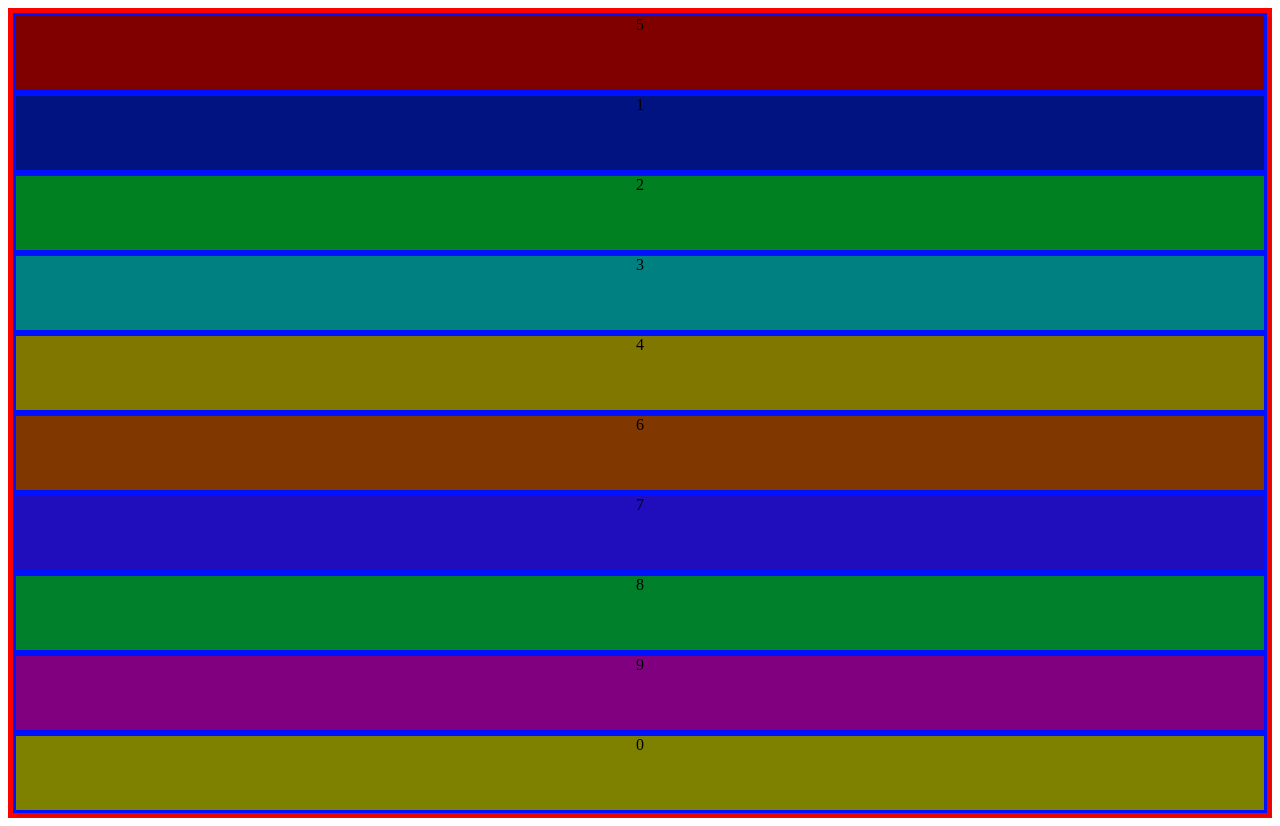
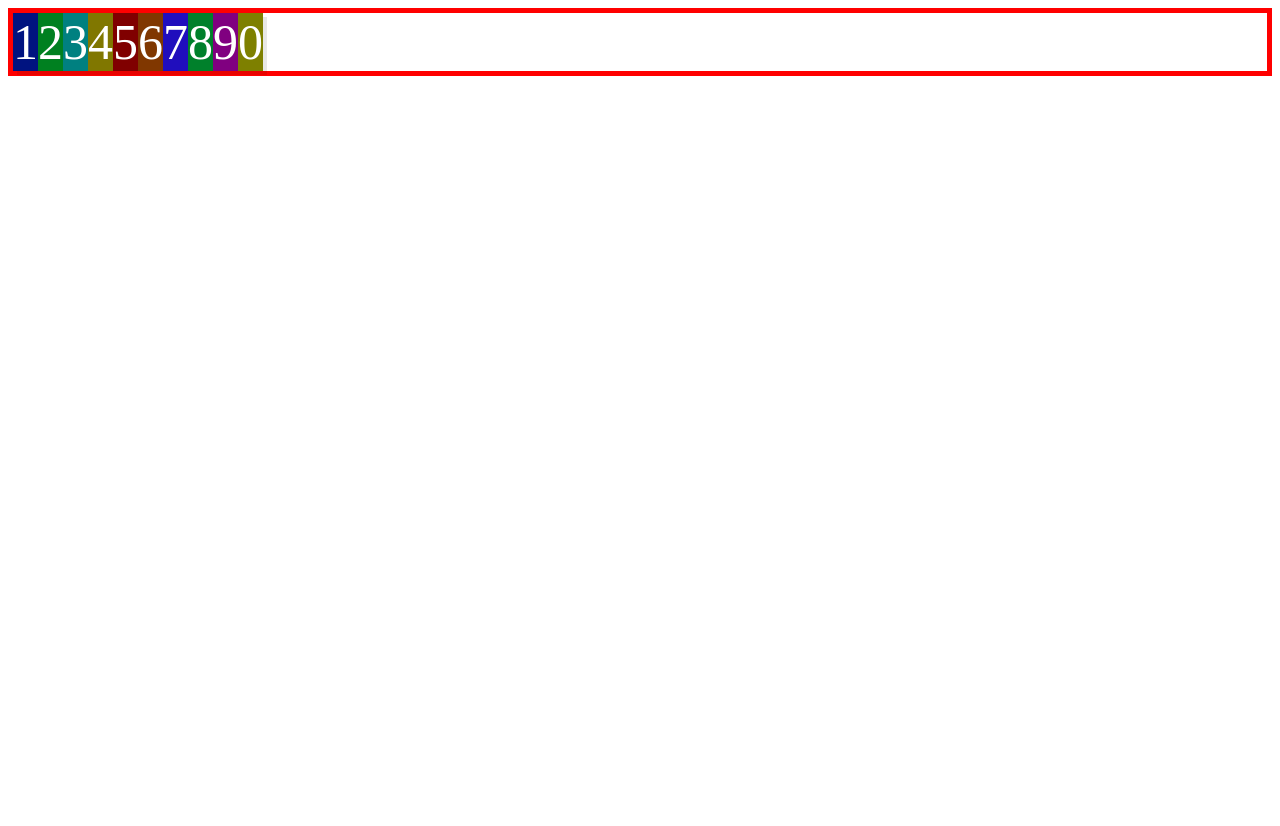
Before and after one commit to EzeBernardine/100daysofcode, a plain HTML site: page css-flex/display.html in a window 1280 px wide. After the commit the page ends 800 px from the top, so only its background shows below. Drawn offline with Linux system fonts and the light colour scheme.

Commit message:
justify content and a little bit of order highlight

```diff
--- a/css-flex/display.html
+++ b/css-flex/display.html
@@ -10,10 +10,8 @@
     .box {
      text-align: center;
      box-shadow: 4px 4px 0 #201f021a;
-     /* font-size:80px; */
-     border: 3px solid #0011ff;
-     /* width: 300px;   */
-     order: 1
+     font-size: 50px;
+     color: white;
    }
 
    .box1 {background-color: #001380}
@@ -28,19 +26,16 @@
    .box0 {background-color: #7e8000}
 
     .container {
-      display: grid;
+      display: flex;
       /* flex-direction: column; */
       border: 5px solid red;
-      height: 100vh;
-    }
-    .box2 {
-      /* order: 2 */
-    }
-    .box5 {
-      order: inherit
-    }
-    .box6 {
-      /* order: 0 */
+      /* justify-content: space-around; */
+      /* justify-content: space-between; */
+      /* justify-content: space-evenly; */
+      /* justify-content: inherit; */
+      /* justify-content: flex-end; */
+      /* justify-content: flex-start; */
+      /* justify-content: center; */
     }
   </style>
 </head>
```
Also changed, not shown: css-flex/README.md.
